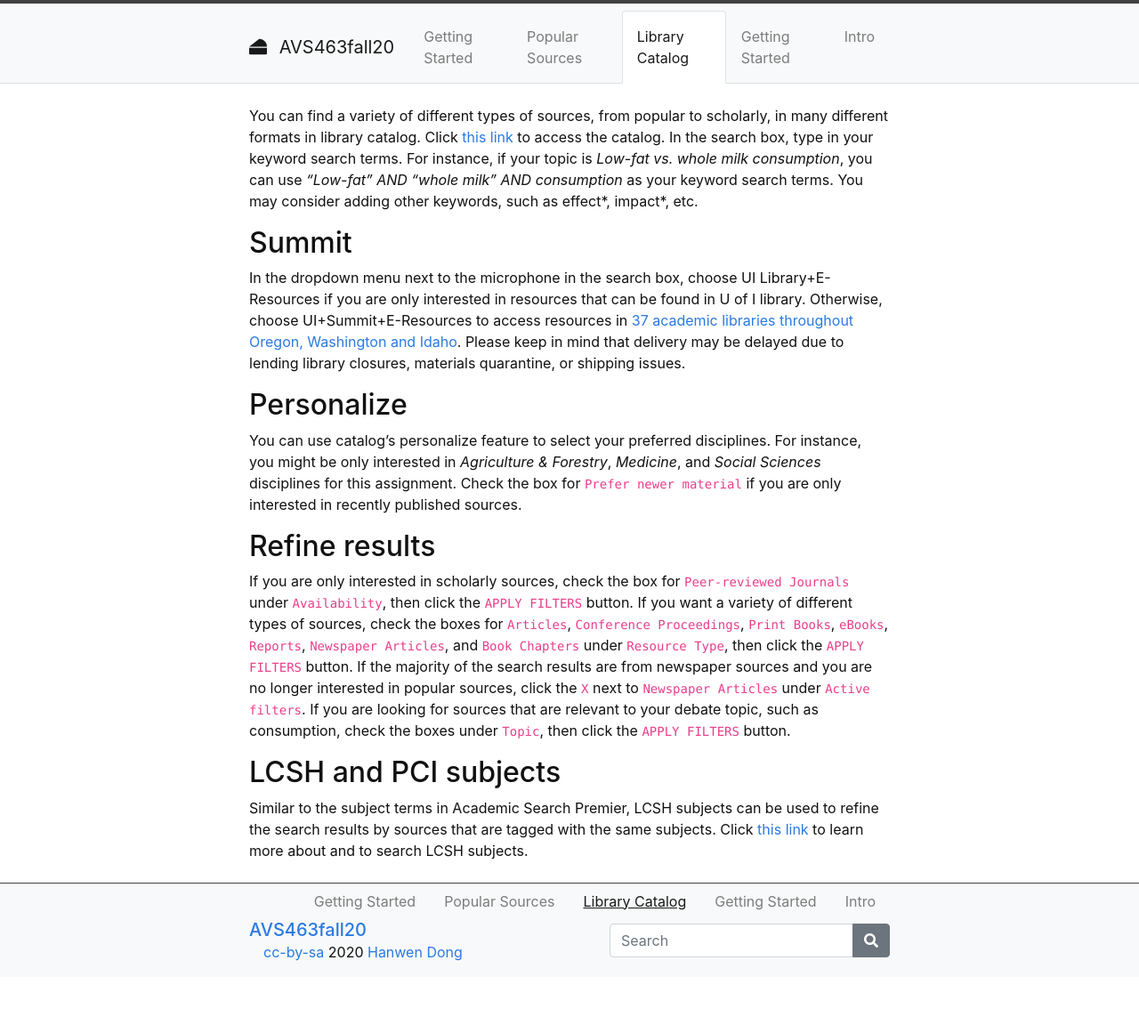
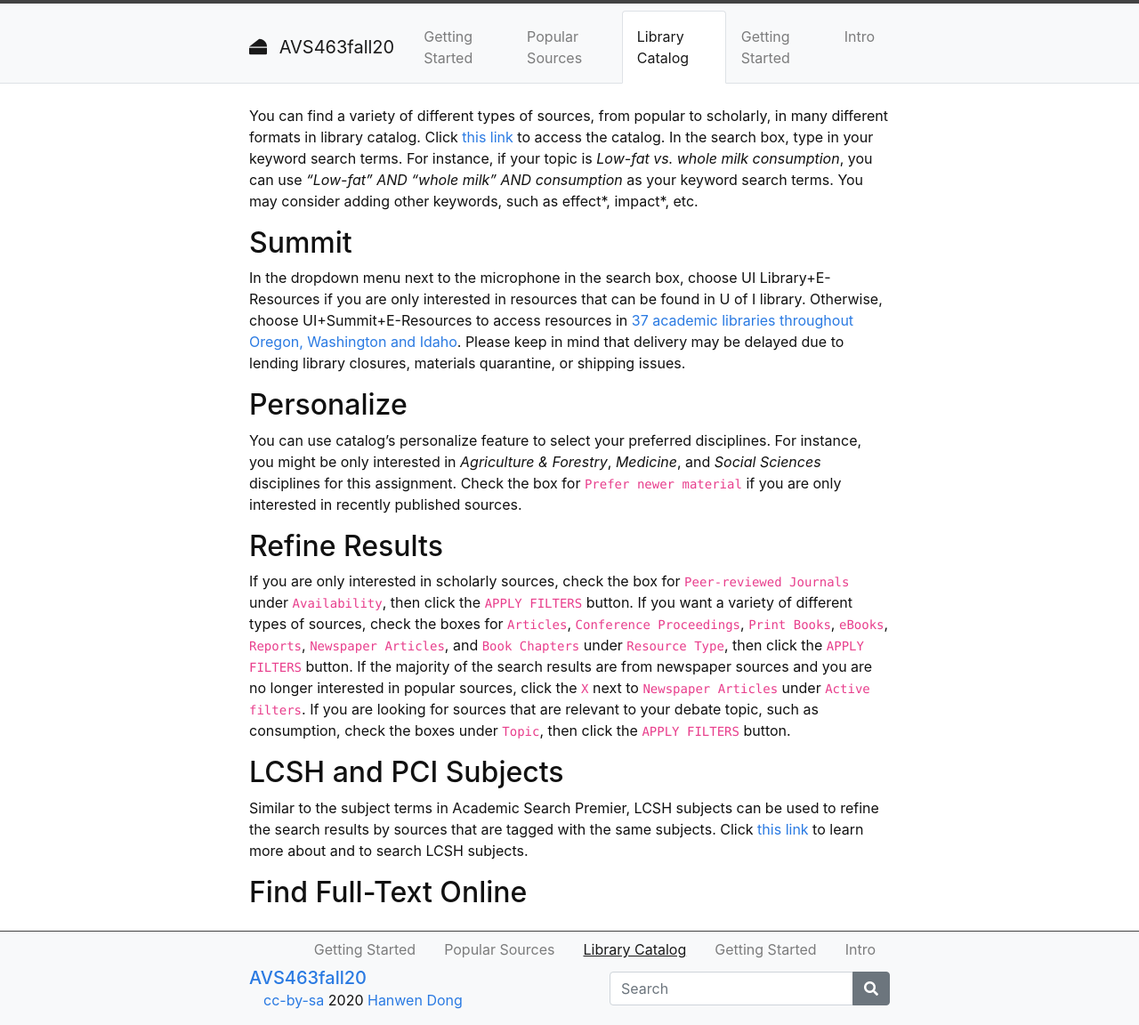
Before and after one commit to hanwendong1/AVS463-f20, a Jekyll site: the page built from content/3-Library-Catalog.md, in a window 1280 px wide. Shown: the whole page at 89% size. Built offline with Jekyll 4.4.1, drawn with Linux system fonts in a browser that asks for light colours; before the commit the page ends 1098 px from its top, so only the background shows below that.

Commit message:
Update 3-Library-Catalog.md

```diff
--- a/content/3-Library-Catalog.md
+++ b/content/3-Library-Catalog.md
@@ -13,12 +13,14 @@ In the dropdown menu next to the microphone in the search box, choose UI Library
 
 You can use catalog’s personalize feature to select your preferred disciplines. For instance, you might be only interested in *Agriculture & Forestry*, *Medicine*, and *Social Sciences* disciplines for this assignment. Check the box for `Prefer newer material` if you are only interested in recently published sources.
 
-## Refine results
+## Refine Results
 
 If you are only interested in scholarly sources, check the box for `Peer-reviewed Journals` under `Availability`, then click the `APPLY FILTERS` button.
 If you want a variety of different types of sources, check the boxes for `Articles`, `Conference Proceedings`, `Print Books`, `eBooks`, `Reports`, `Newspaper Articles`, and `Book Chapters` under `Resource Type`, then click the `APPLY FILTERS` button. If the majority of the search results are from newspaper sources and you are no longer interested in popular sources, click the `X` next to `Newspaper Articles` under `Active filters`.
 If you are looking for sources that are relevant to your debate topic, such as consumption, check the boxes under `Topic`, then click the `APPLY FILTERS` button.
 
-## LCSH and PCI subjects
+## LCSH and PCI Subjects
 
 Similar to the subject terms in Academic Search Premier, LCSH subjects can be used to refine the search results by sources that are tagged with the same subjects. Click [this link](https://id.loc.gov/authorities/subjects.html) to learn more about and to search LCSH subjects.
+
+## Find Full-Text Online
```
